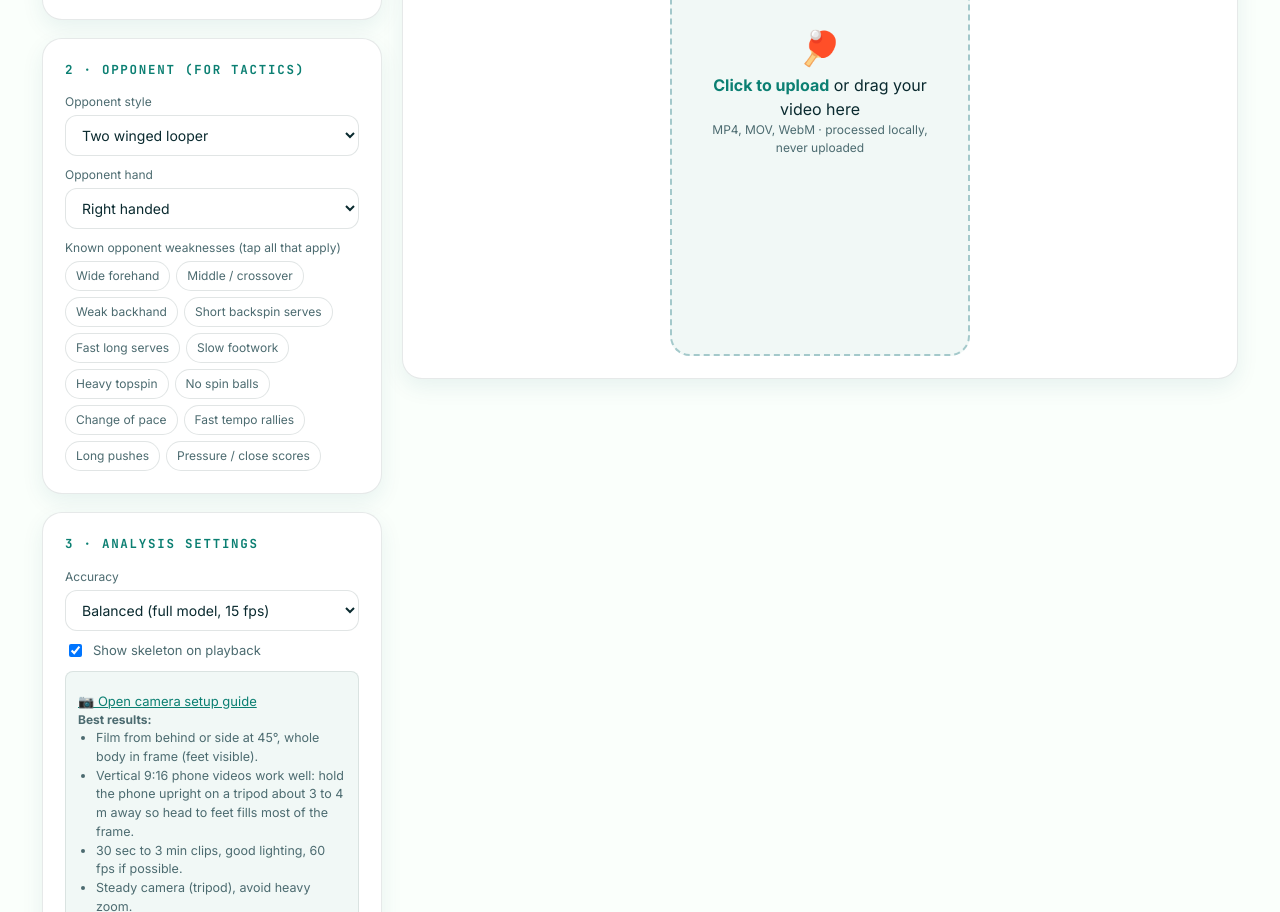
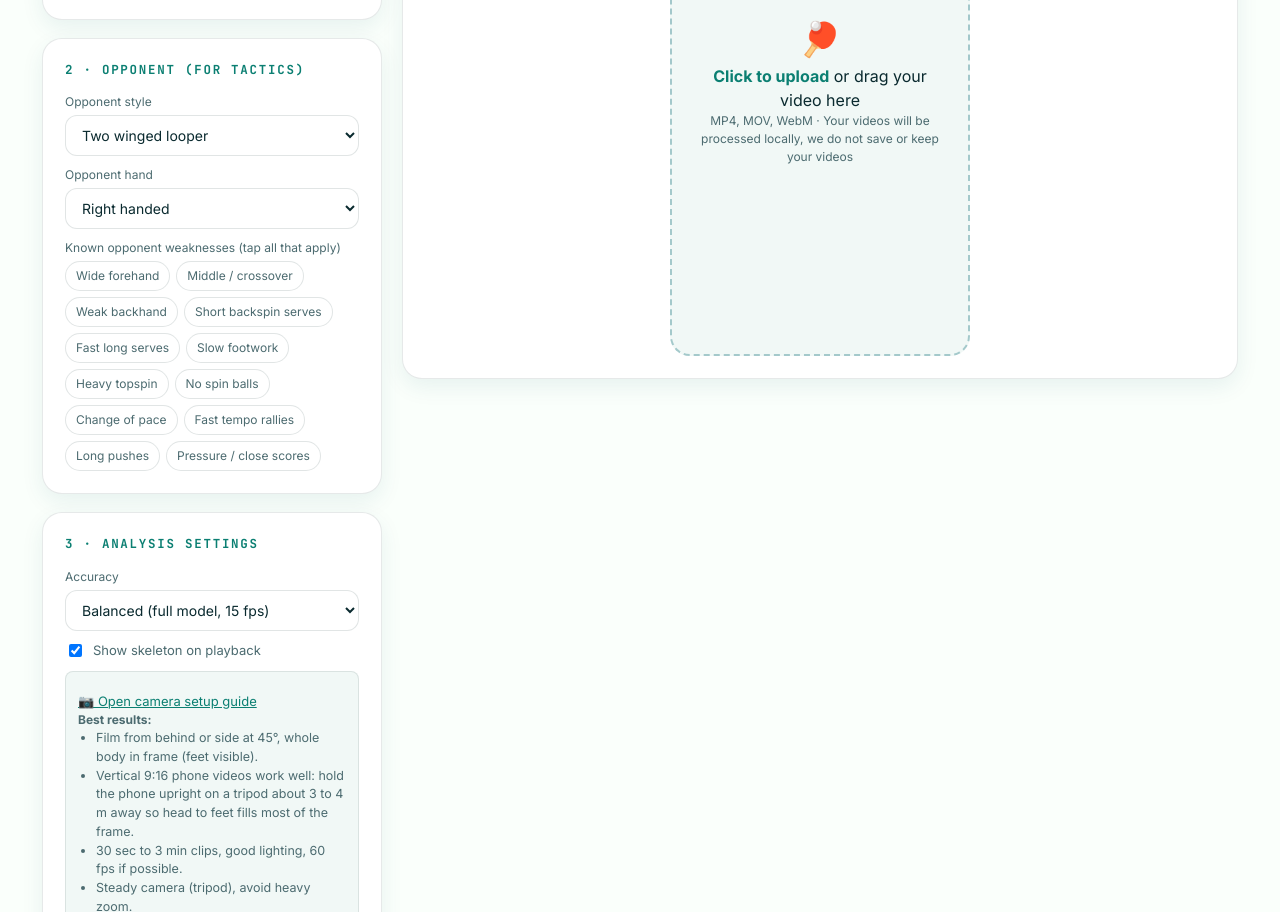
Before and after one commit to viecan/ponghome, a plain HTML site: page aicoach.html in a window 1280 px wide. Shown: the part 914-1826 px from the top of the page. Drawn offline with Linux system fonts and the light colour scheme.

Commit message:
Clarify video processing statement in aicoach.html
Updated the text to clarify that videos are not saved or kept.

```diff
--- a/aicoach.html
+++ b/aicoach.html
@@ -385,7 +385,7 @@ canvas.chart{background:var(--panel2)}
     <div id="drop" class="drop v916">
       <div style="font-size:34px">🏓</div>
       <div><b>Click to upload</b> or drag your video here</div>
-      <div style="font-size:12px;color:var(--muted)">MP4, MOV, WebM · processed locally, never uploaded</div>
+      <div style="font-size:12px;color:var(--muted)">MP4, MOV, WebM · Your videos will be processed locally, we do not save or keep your videos</div>
       <input type="file" id="file" accept="video/*" class="hidden">
     </div>
     <div id="stageWrap" class="hidden" style="margin-top:14px">
```
